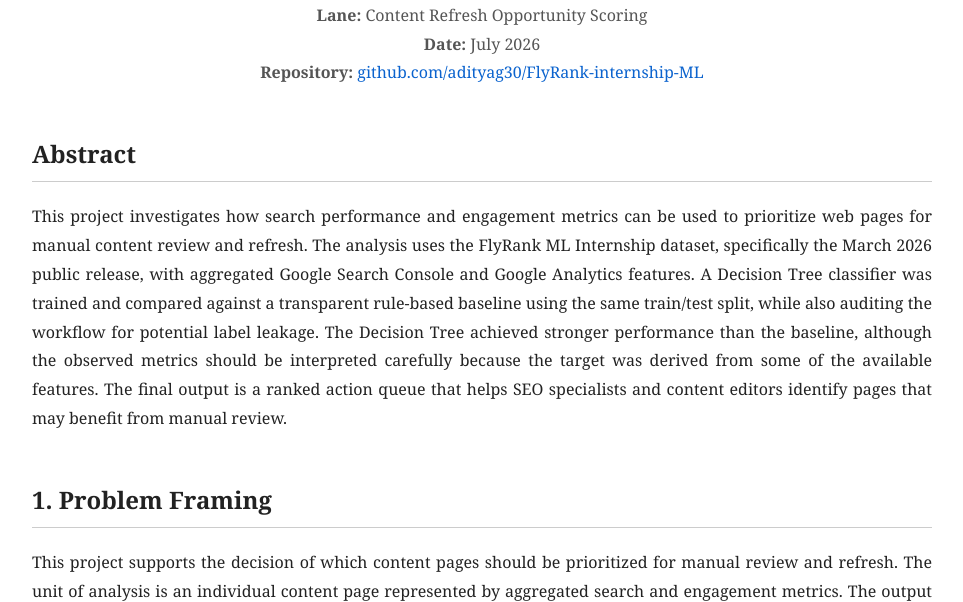
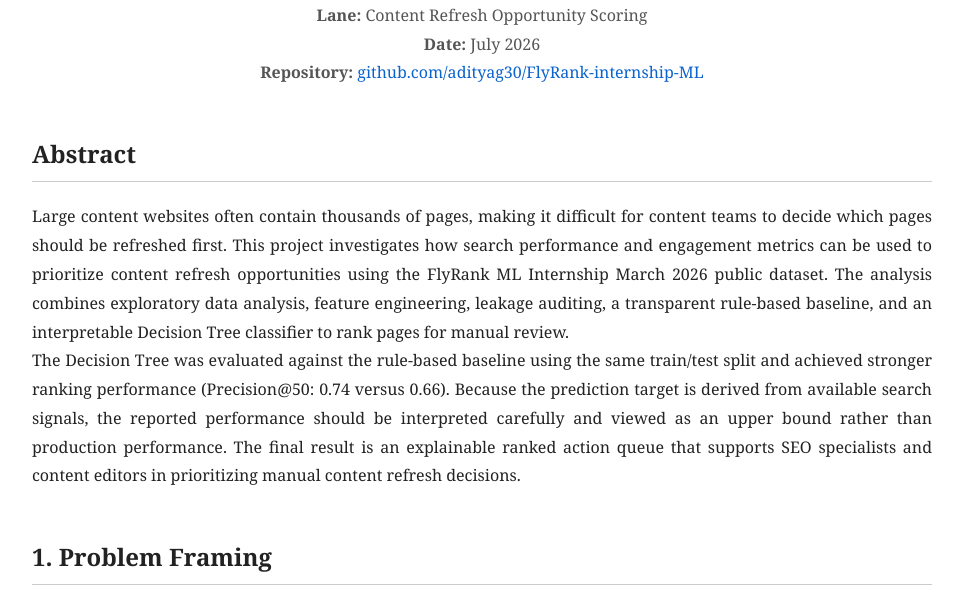
Before and after one commit to adityag30/FlyRank-internship-ML, a plain HTML site: page docs/index.html in a window 1280 px wide. Shown: the part 172-774 px from the top of the page, without its empty margins (158-1121 px from the left). Drawn offline with Linux system fonts and the light colour scheme.

Commit message:
Update project abstract for clarity and detail
Revised project abstract to clarify methodology and results.

```diff
--- a/docs/index.html
+++ b/docs/index.html
@@ -90,7 +90,8 @@
   </div>
   <h2>Abstract</h2>
   <p>
-    This project investigates how search performance and engagement metrics can be used to prioritize web pages for manual content review and refresh. The analysis uses the FlyRank ML Internship dataset, specifically the March 2026 public release, with aggregated Google Search Console and Google Analytics features. A Decision Tree classifier was trained and compared against a transparent rule-based baseline using the same train/test split, while also auditing the workflow for potential label leakage. The Decision Tree achieved stronger performance than the baseline, although the observed metrics should be interpreted carefully because the target was derived from some of the available features. The final output is a ranked action queue that helps SEO specialists and content editors identify pages that may benefit from manual review.
+    Large content websites often contain thousands of pages, making it difficult for content teams to decide which pages should be refreshed first. This project investigates how search performance and engagement metrics can be used to prioritize content refresh opportunities using the FlyRank ML Internship March 2026 public dataset. The analysis combines exploratory data analysis, feature engineering, leakage auditing, a transparent rule-based baseline, and an interpretable Decision Tree classifier to rank pages for manual review.<br>
+    The Decision Tree was evaluated against the rule-based baseline using the same train/test split and achieved stronger ranking performance (Precision@50: 0.74 versus 0.66). Because the prediction target is derived from available search signals, the reported performance should be interpreted carefully and viewed as an upper bound rather than production performance. The final result is an explainable ranked action queue that supports SEO specialists and content editors in prioritizing manual content refresh decisions.
   </p>
   <h2>1. Problem Framing</h2>
   <p>
```
